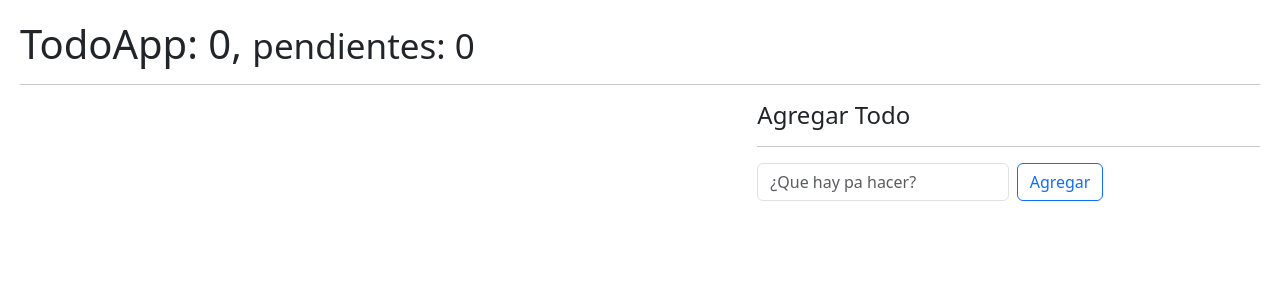
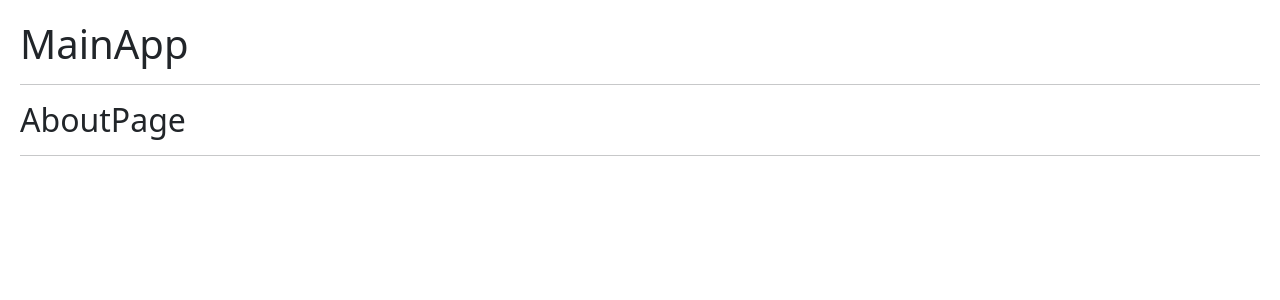
Before and after one commit to CamiloLopez15/react-course, a React (Vite) app in the folder 05-basics-hooks/: page /about in a window 1280 px wide. Shown: the top 300 px of the page. Built offline with nearby package versions, Linux system fonts and the light colour scheme.

Commit message:
feat: added class number 158

```diff
--- a/05-basics-hooks/package.json
+++ b/05-basics-hooks/package.json
@@ -11,7 +11,8 @@
   },
   "dependencies": {
     "react": "^18.3.1",
-    "react-dom": "^18.3.1"
+    "react-dom": "^18.3.1",
+    "react-router": "^7.0.1"
   },
   "devDependencies": {
     "@eslint/js": "^9.13.0",
--- /dev/null
+++ b/05-basics-hooks/src/09-useContext/MainApp.tsx
@@ -0,0 +1,21 @@
+import { Navigate, Route, Routes } from "react-router";
+import { AboutPage, HomePage, LoginPage } from "./pages";
+
+const MainApp = () => {
+    return (
+        <>
+            <h1>MainApp</h1>
+            <hr />
+            <Routes>
+                <Route path="/" element={<HomePage />} />
+                <Route path="login" element={<LoginPage />} />
+                <Route path="about" element={<AboutPage />} />
+
+                <Route path="/*" element={<Navigate to="/about"/>} />
+                <Route path="/*" element={<LoginPage />} />
+            </Routes>
+        </>
+    );
+};
+
+export default MainApp;
--- /dev/null
+++ b/05-basics-hooks/src/09-useContext/pages/AboutPage.tsx
@@ -0,0 +1,10 @@
+function AboutPage() {
+    return (
+        <>
+            <h2>AboutPage</h2>
+            <hr />
+        </>
+    );
+}
+
+export default AboutPage;
--- /dev/null
+++ b/05-basics-hooks/src/09-useContext/pages/HomePage.tsx
@@ -0,0 +1,10 @@
+function HomePage() {
+  return (
+      <>
+          <h2>HomePage</h2>
+          <hr />
+      </>
+  );
+}
+
+export default HomePage;
--- /dev/null
+++ b/05-basics-hooks/src/09-useContext/pages/LoginPage.tsx
@@ -0,0 +1,10 @@
+function LoginPage() {
+    return (
+        <>
+            <h2>LoginPage</h2>
+            <hr />
+        </>
+    );
+}
+
+export default LoginPage;
--- /dev/null
+++ b/05-basics-hooks/src/09-useContext/pages/index.ts
@@ -0,0 +1,5 @@
+import AboutPage from "./AboutPage";
+import HomePage from "./HomePage";
+import LoginPage from "./LoginPage";
+
+export { HomePage, LoginPage, AboutPage };
--- a/05-basics-hooks/src/main.tsx
+++ b/05-basics-hooks/src/main.tsx
@@ -1,7 +1,8 @@
 import "./index.css";
 import { StrictMode } from "react";
 import { createRoot } from "react-dom/client";
-import TodoApp from "./08-useReducer/TodoApp";
+import { BrowserRouter } from "react-router";
+import MainApp from "./09-useContext/MainApp";
 // import CounterApp from "./01-useState/CounterApp";
 // import HooksApp from "./HooksApp";
 // import CounterWithCustomHook from "./01-useState/CounterWithCustomHook";
@@ -14,9 +15,12 @@
 // import { CallBackHook } from "./06-memos/CallbackHook";
 // import { Padre } from "./07-homework/Padre";
 // import "./08-useReducer/intro-reducer";
+// import TodoApp from "./08-useReducer/TodoApp";
 
 createRoot(document.getElementById("root")!).render(
-    <StrictMode>
-        <TodoApp />
-    </StrictMode>
+    <BrowserRouter>
+        <StrictMode>
+            <MainApp />
+        </StrictMode>
+    </BrowserRouter>
 );
```
Also changed, not shown: 2 other files (tests, documents, lock files or other folders).
